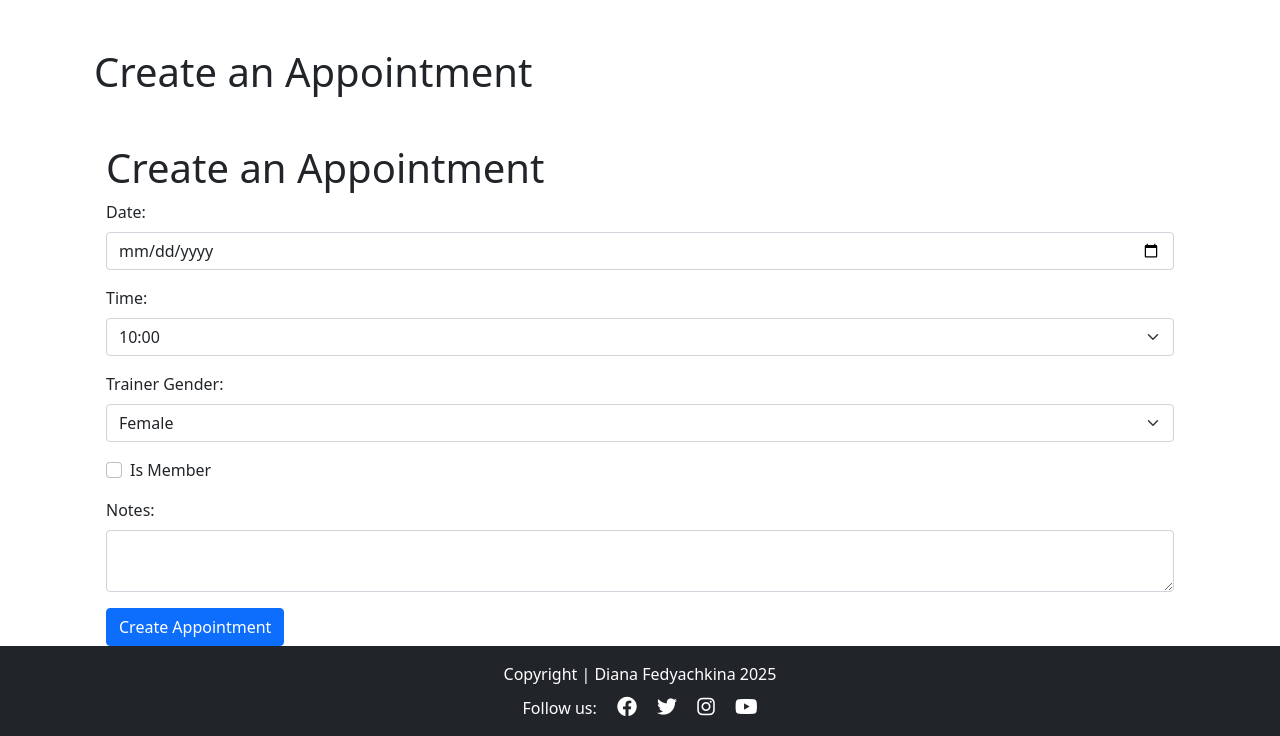
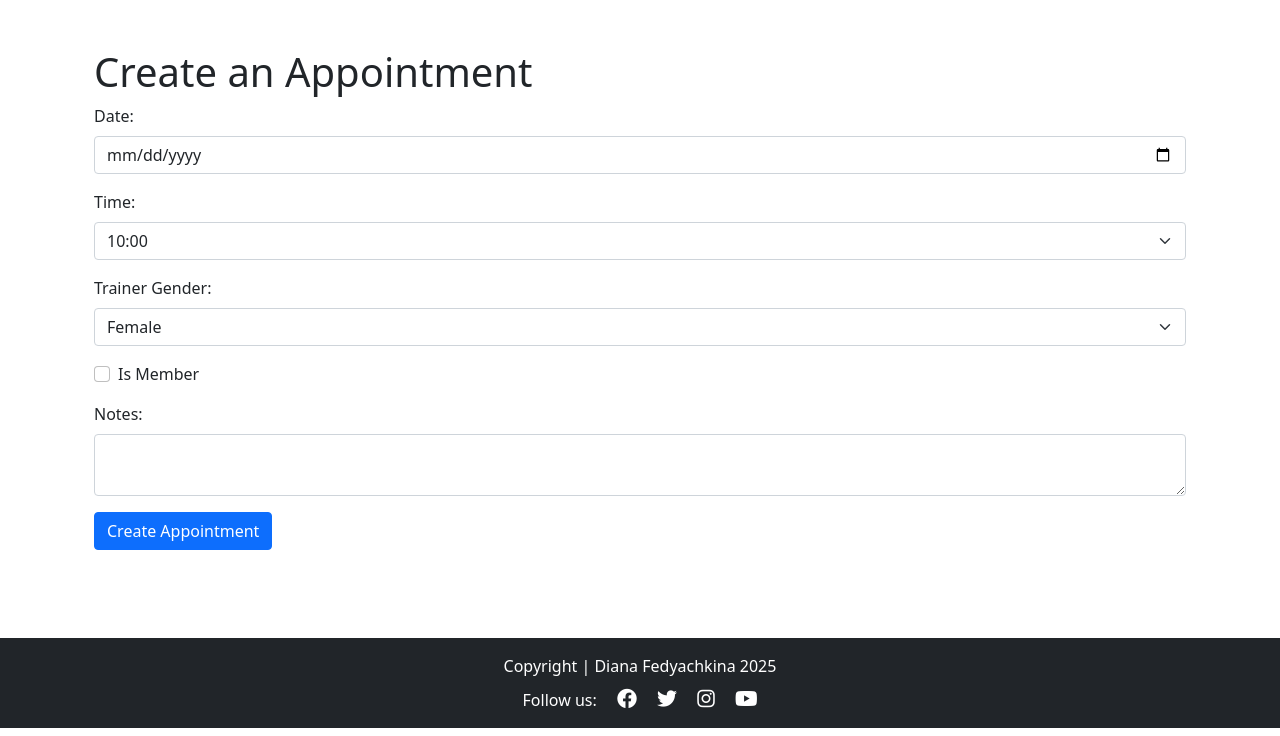
Before and after one commit to dfedyachkina/gym-site, a Django app: page /create-appointment/create-appointment/ in a window 1280 px wide. Shown: the part 72-808 px from the top of the page. Run offline with Django 5.2, Linux system fonts and the light colour scheme; a user stored in the database is signed in.

Commit message:
Create template of creating appointment

```diff
--- a/personal_trainer/templates/personal_trainer/create_appointment.html
+++ b/personal_trainer/templates/personal_trainer/create_appointment.html
@@ -1,11 +1,6 @@
 {% extends 'base.html' %}
 {% load static %}
 {% block content %}
-
-<div class="container mt-5">
-    <h1>Create an Appointment</h1>
-    <form method="POST">
-        {% csrf_token %}
 
 <div class="container mt-5">
     <h1>Create an Appointment</h1>
```
Lines whose indentation alone changed are shown as unchanged.
